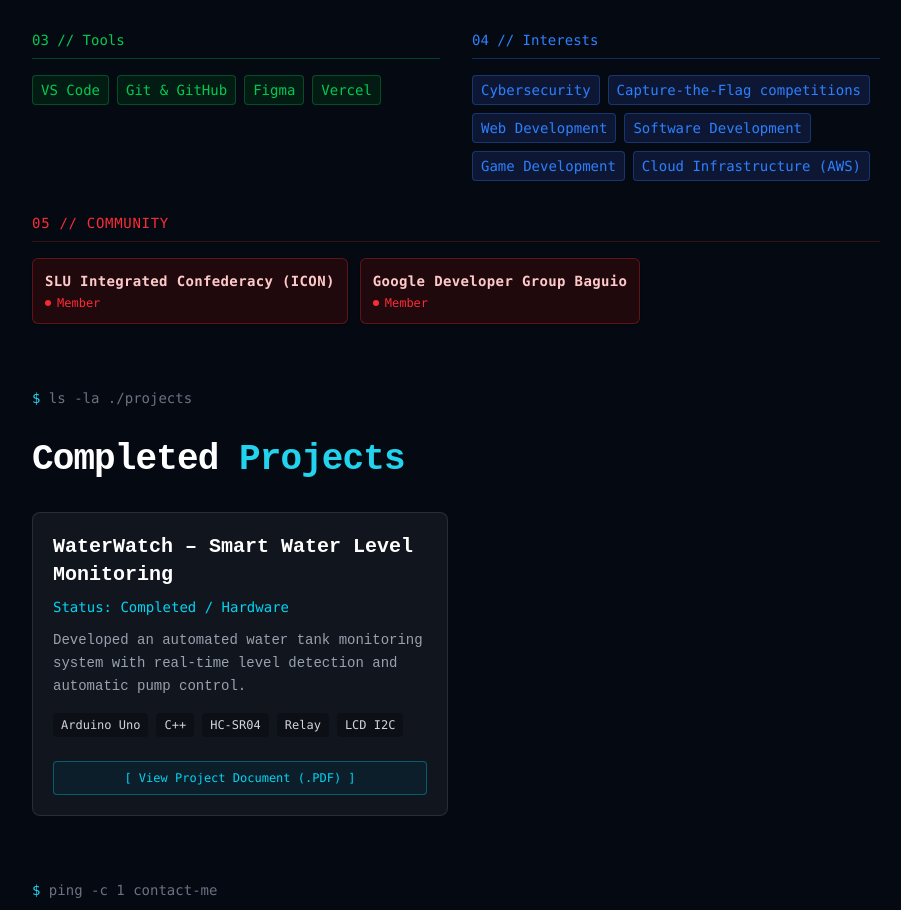
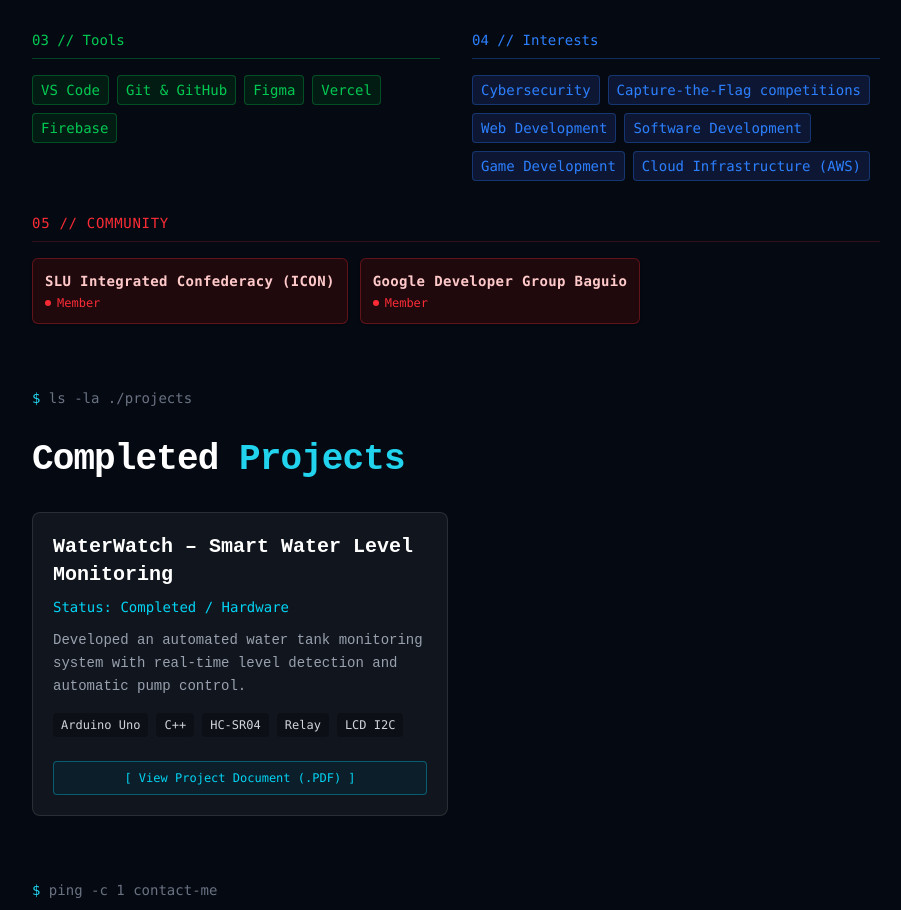
Before and after one commit to reuvendev/reuvendev, a Next.js app: page / in a window 1280 px wide. Shown: the part 908-1818 px from the top of the page, without its empty margins (184-1085 px from the left). Built offline with nearby package versions, Linux system fonts and the light colour scheme.

Commit message:
Added firebase as tool

```diff
--- a/app/page.tsx
+++ b/app/page.tsx
@@ -101,6 +101,7 @@ export default function Home() {
               <span className="px-2 py-1 bg-green-950/50 border border-green-500/30 rounded text-green-500">Git & GitHub</span>
               <span className="px-2 py-1 bg-green-950/50 border border-green-500/30 rounded text-green-500">Figma</span>
               <span className="px-2 py-1 bg-green-950/50 border border-green-500/30 rounded text-green-500">Vercel</span>
+              <span className="px-2 py-1 bg-green-950/50 border border-green-500/30 rounded text-green-500">Firebase</span>
             </div>
           </div>
 
```
